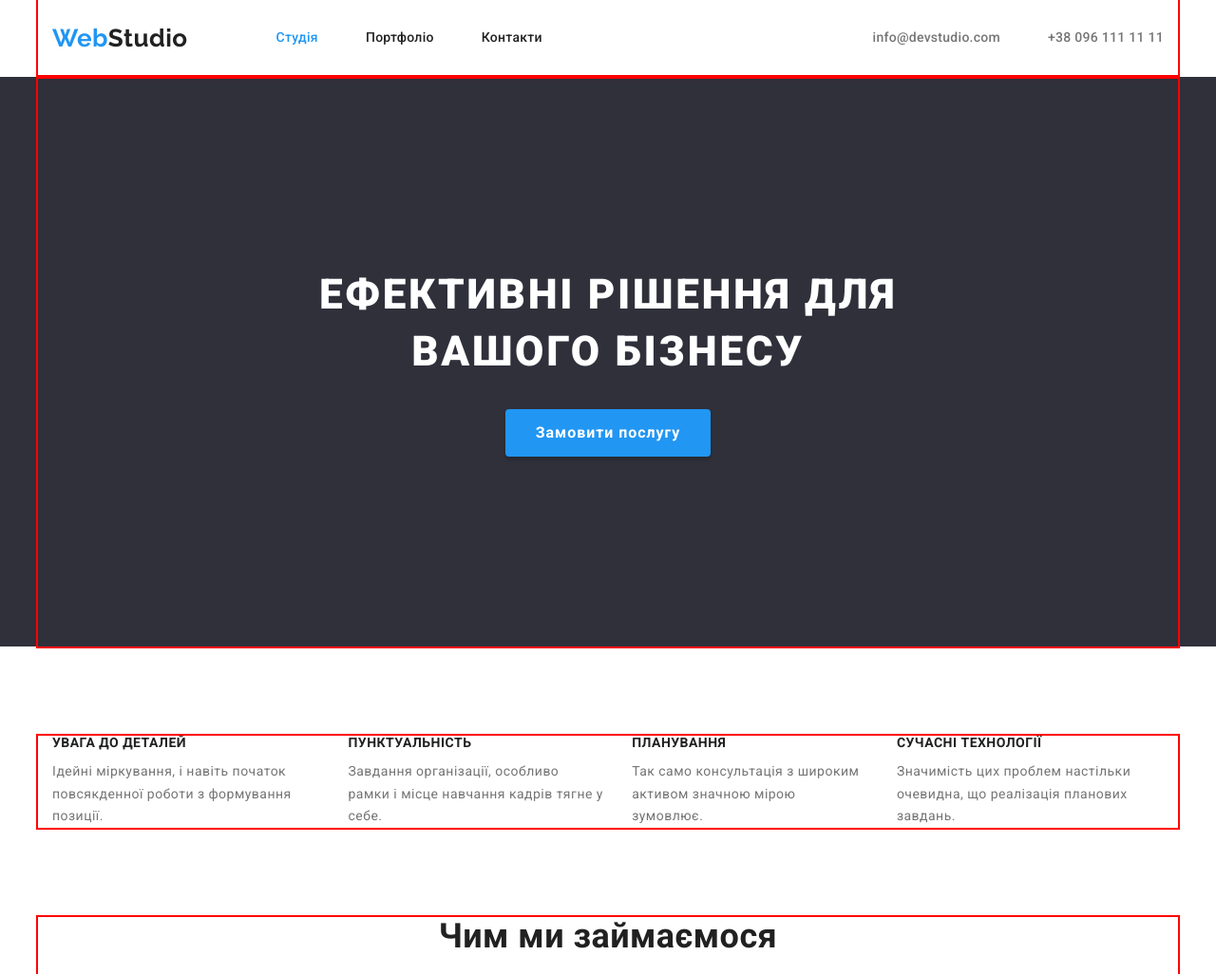
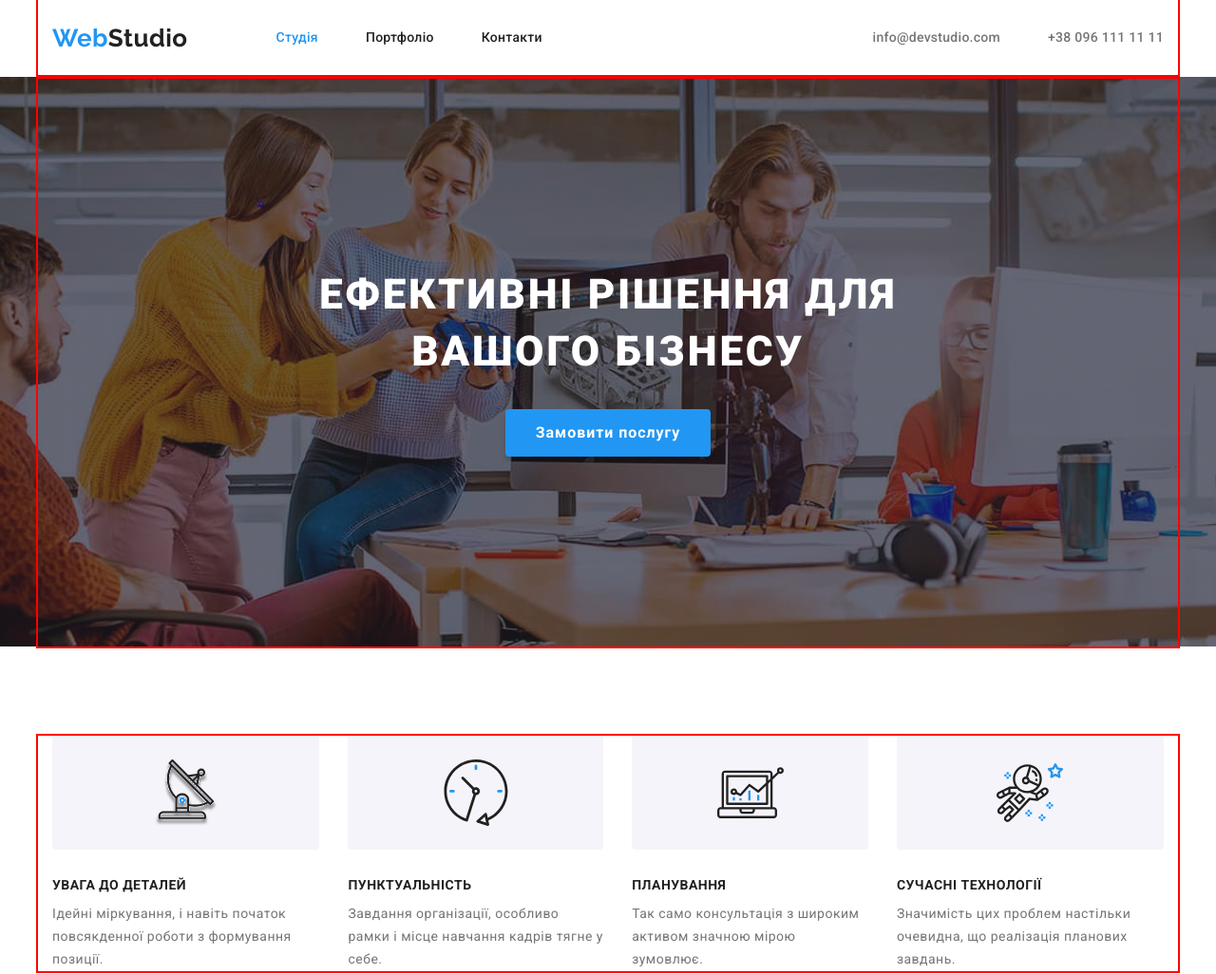
Before and after one commit to ZhannaMelnyk71/goit-markup-hw-04, a plain HTML site: page index.html in a window 1280 px wide. Shown: the top 1026 px of the page at 95% size. Drawn offline with nearby package versions, Linux system fonts and the light colour scheme.

Commit message:
hw-4-part-1

```diff
--- a/css/styles.css
+++ b/css/styles.css
@@ -145,15 +145,37 @@
 /* ------------------------Hero */
 
 .hero {
+  margin-left: auto;
+  margin-right: auto;
   background-color: #2f303a;
+  max-width: 1600px;
+  height: 600px;
+  background-image: linear-gradient(
+      to right,
+      rgba(47, 48, 58, 0.4),
+      rgba(47, 48, 58, 0.4)
+    ),
+    url(../images/hero/hero-main.jpg);
+  background-repeat: no-repeat;
+  background-position: center;
+  background-size: cover;
 }
 
 .hero-container {
   padding-top: 200px;
   padding-bottom: 200px;
-  /* padding-left: 252px;
-  padding-right: 252px; */
   text-align: center;
+  /* max-width: 1600px;
+  height: 600px;
+  background-image: linear-gradient(
+      to right,
+      rgba(47, 48, 58, 0.4),
+      rgba(47, 48, 58, 0.4)
+    ),
+    url(../images/hero/hero-main.jpg);
+  background-repeat: no-repeat;
+  background-position: center;
+  background-size: cover; */
 }
 
 .hero-title {
@@ -224,6 +246,33 @@
   width: calc((100%-90px) / 4);
 }
 
+.advantages-item::before {
+  content: "";
+  display: block;
+  height: 120px;
+  background-color: #f5f4fa;
+  border-radius: 4px;
+  background-repeat: no-repeat;
+  background-position: center;
+  background-size: 70px 70px;
+}
+
+.icon-antenna::before {
+  background-image: url(../images/advantages/antenna.svg);
+}
+
+.icon-clock::before {
+  background-image: url(../images/advantages/clock.svg);
+}
+
+.icon-diagram::before {
+  background-image: url(../images/advantages/diagram.svg);
+}
+
+.icon-astranaut::before {
+  background-image: url(../images/advantages/astronaut.svg);
+}
+
 .advantages-title {
   color: var(--main-title-color);
   font-weight: 700;
@@ -231,6 +280,7 @@
   line-height: 1.14;
   text-transform: uppercase;
   margin-bottom: 10px;
+  margin-top: 30px;
 }
 .advantages-text {
   color: var(--text-color);
--- a/index.html
+++ b/index.html
@@ -76,27 +76,27 @@
         <div class="container advantages-container">
           <h2 class="section-title visually-hidden">Наші переваги</h2>
           <ul class="advantages list">
-            <li class="advantages-item">
+            <li class="advantages-item icon-antenna">
               <h3 class="advantages-title">УВАГА ДО ДЕТАЛЕЙ</h3>
               <p class="advantages-text">
                 Ідейні міркування, і навіть початок повсякденної роботи з
                 формування позиції.
               </p>
             </li>
-            <li class="advantages-item">
+            <li class="advantages-item icon-clock">
               <h3 class="advantages-title">ПУНКТУАЛЬНІСТЬ</h3>
               <p class="advantages-text">
                 Завдання організації, особливо рамки і місце навчання кадрів
                 тягне у себе.
               </p>
             </li>
-            <li class="advantages-item">
+            <li class="advantages-item icon-diagram">
               <h3 class="advantages-title">ПЛАНУВАННЯ</h3>
               <p class="advantages-text">
                 Так само консультація з широким активом значною мірою зумовлює.
               </p>
             </li>
-            <li class="advantages-item">
+            <li class="advantages-item icon-astranaut">
               <h3 class="advantages-title">СУЧАСНІ ТЕХНОЛОГІЇ</h3>
               <p class="advantages-text">
                 Значимість цих проблем настільки очевидна, що реалізація
```
Also changed, not shown: images/advantages/antenna.svg (added), images/advantages/astronaut.svg (added), images/advantages/clock.svg (added), images/advantages/diagram.svg (added), images/hero/hero-main.jpg (added).
